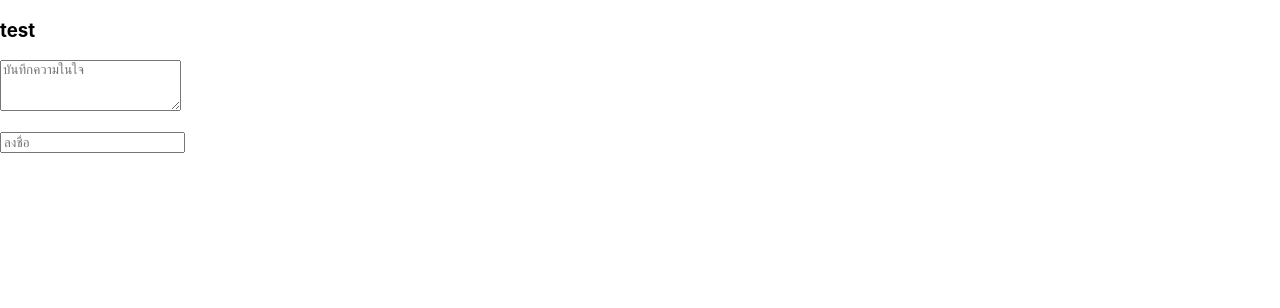
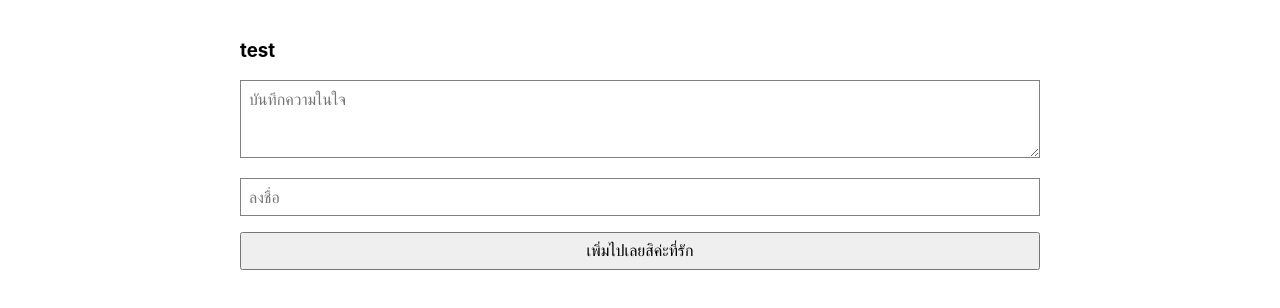
Before and after one commit to BoyThawatchai/note, a React (Create React App) app: page / in a window 1280 px wide. Shown: the top 308 px of the page. Built offline with nearby package versions, Linux system fonts and the light colour scheme.

Commit message:
change form

```diff
--- a/src/App.css
+++ b/src/App.css
@@ -1,38 +1,16 @@
-.App {
-  text-align: center;
+
+.app-section {
+  padding: 20px;
 }
 
-.App-logo {
-  height: 40vmin;
-  pointer-events: none;
+.app-container {
+  max-width: 800px;
+  margin-left: auto;
+  margin-right: auto;
 }
 
-@media (prefers-reduced-motion: no-preference) {
-  .App-logo {
-    animation: App-logo-spin infinite 20s linear;
-  }
+.app-note {
+  background-color: pink;
+  margin-bottom: 16px;
+  padding: 12px;
 }
-
-.App-header {
-  background-color: #282c34;
-  min-height: 100vh;
-  display: flex;
-  flex-direction: column;
-  align-items: center;
-  justify-content: center;
-  font-size: calc(10px + 2vmin);
-  color: white;
-}
-
-.App-link {
-  color: #61dafb;
-}
-
-@keyframes App-logo-spin {
-  from {
-    transform: rotate(0deg);
-  }
-  to {
-    transform: rotate(360deg);
-  }
-}
--- a/src/App.js
+++ b/src/App.js
@@ -2,12 +2,16 @@ import React, {useState} from 'react';
 import './App.css';
 
 function App() {
+
+  //State
   const [note, setNote] = useState({
     content: "",
     author: ""
   });
 
+  const [allNotes, setAllNotes] = useState([])
 
+  //FUnction
   function onNoteValueChange (event) {
     const {name, value} = event.target
     setNote((prevNote) => {
@@ -17,7 +21,25 @@ function App() {
     });
   }
 
+  function onNoteSubmit(event) {
+    event.preventDefault()
 
+    setAllNotes((prevAllNotes) => {
+      return [...prevAllNotes, note]
+    })
+
+  }
+
+  //Elements
+  const noteElements = allNotes.map((theNote, index) => {
+    return (
+      <div className='app-note' key={index}>
+      <p>{theNote.content}</p>
+      <h5>{theNote.author}</h5>
+    </div>
+    )
+
+  })
 
   return (
     // <div className="App">
@@ -25,6 +47,7 @@ function App() {
     <section className='app-section'>
       <div className='app-container'>
         <h3> test</h3>
+        <form onSubmit={onNoteSubmit}>
         <p>
           <textarea rows={3} placeholder='บันทึกความในใจ' name="content" value={note.content} onChange={onNoteValueChange}
           />
@@ -33,9 +56,12 @@ function App() {
           <input type="text" placeholder='ลงชื่อ' name='author' value={note.author} onChange={onNoteValueChange}
           />
         </p>
-
+        <p><button type='submit'>เพิ่มไปเลยสิค่ะที่รัก</button></p>
+        </form>
       </div>
-
+      <div className='app-notes'>
+        {noteElements}
+      </div>
     </section>
   );
 }
--- a/src/index.css
+++ b/src/index.css
@@ -11,3 +11,21 @@ code {
   font-family: source-code-pro, Menlo, Monaco, Consolas, 'Courier New',
     monospace;
 }
+
+input[type="text"],
+textarea {
+  border: 1px solid gray;
+  font-family: -apple-system, BlinkMacSystemFont, 'Segoe UI', 'Roboto', 'Oxygen',
+    'Ubuntu', 'Cantarell', 'Fira Sans', 'Droid Sans', 'Helvetica Neue',
+    sans-serif;
+  font-size: 16px;
+  box-sizing: border-box;
+  width: 100%;
+  padding: 8px;
+}
+
+button {
+  font-size: 16px;
+  width: 100%;
+  padding: 8px;
+}
```
